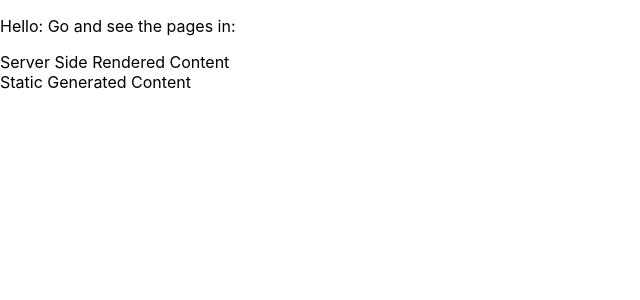
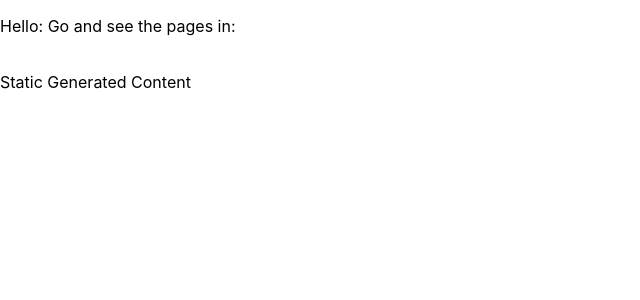
Before and after one commit to nosnibor89/test-azure-static-web-app, a Next.js app: page / in a window 1280 px wide. Shown: the top 300 px of the page, without its empty margins (0-640 px from the left). Built offline with nearby package versions, Linux system fonts and the light colour scheme.

Commit message:
static only

```diff
--- a/pages/index.tsx
+++ b/pages/index.tsx
@@ -5,9 +5,9 @@ const Home: NextPage = () => {
     return (
         <>
             <p>Hello: Go and see the pages in:</p>
-            <Link href="/ssr">
-                <a>Server Side Rendered Content</a>
-            </Link>
+            {/*<Link href="/ssr">*/}
+            {/*    <a>Server Side Rendered Content</a>*/}
+            {/*</Link>*/}
             <br/>
             <Link href="/static">
                 <a>Static Generated Content</a>
```
